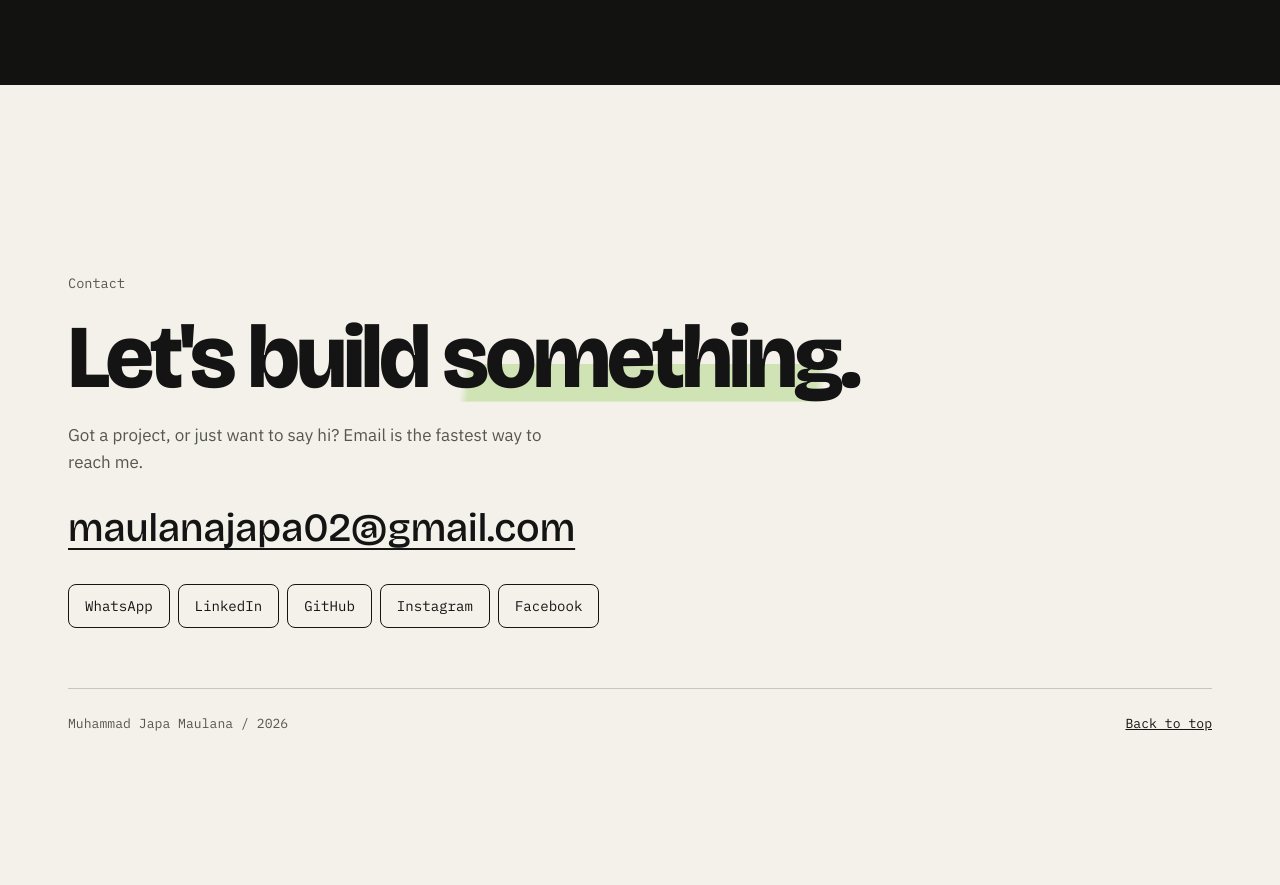
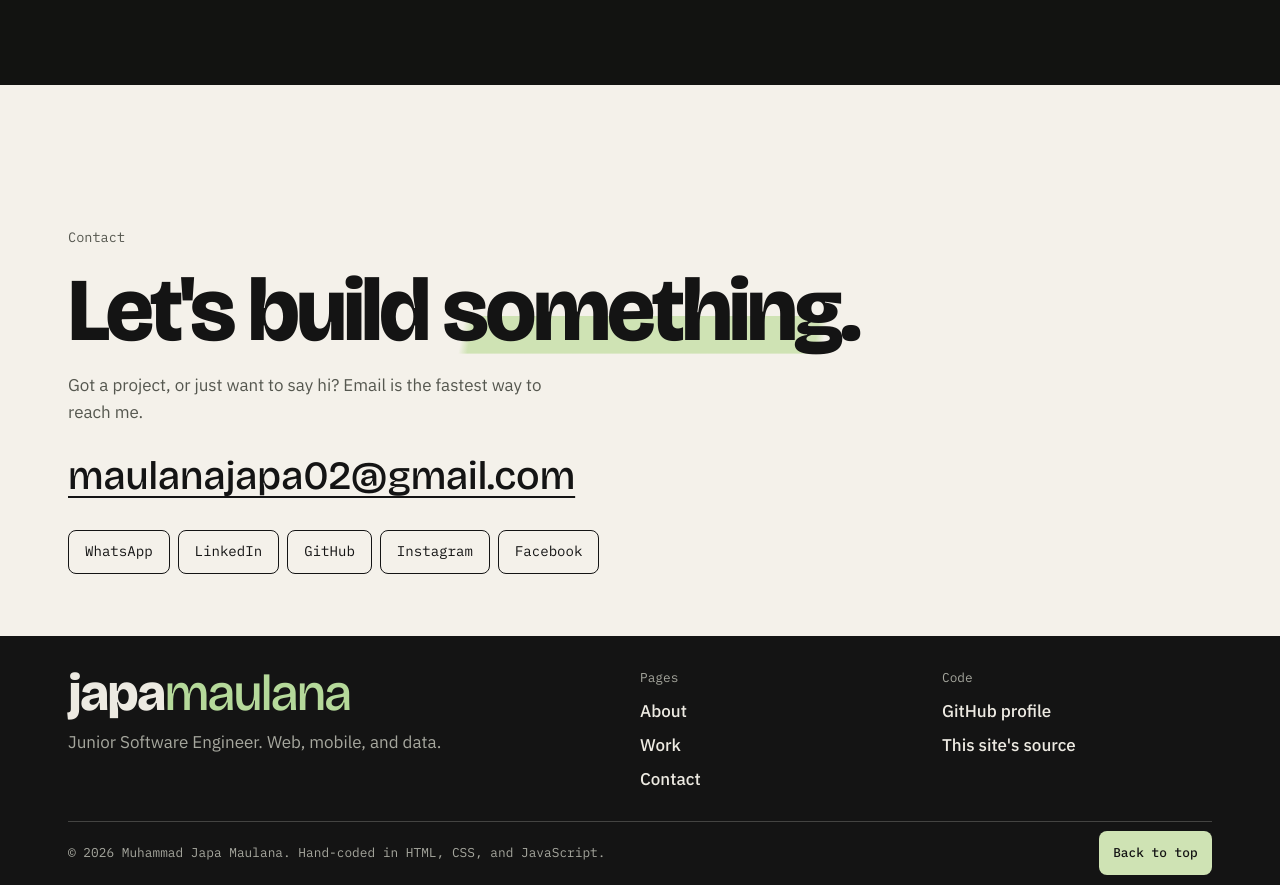
Before and after one commit to japamaulana/japamaulana.github.io, a plain HTML site: page index.html in a window 1280 px wide. Shown: the part 6315-7200 px from the top of the page. Drawn offline with nearby package versions, Linux system fonts and the light colour scheme.

Commit message:
Redesign the footer as a full-width dark band
- Large wordmark with a one-line role summary
- Pages and Code link columns, including a link to this site's source
- Copyright row with a mint Back to top button
- Footer sits at the bottom of the Contact screen and still fits one screen down to 1280x720

```diff
--- a/index.html
+++ b/index.html
@@ -11,7 +11,7 @@
     <link rel="preconnect" href="https://fonts.googleapis.com">
     <link rel="preconnect" href="https://fonts.gstatic.com" crossorigin>
     <link rel="stylesheet" href="https://fonts.googleapis.com/css2?family=Bricolage+Grotesque:opsz,wght@12..96,500;12..96,700;12..96,800&family=IBM+Plex+Mono:wght@400;500&family=IBM+Plex+Sans:wght@400;500;600&display=swap">
-    <link rel="stylesheet" href="style.css?v=6">
+    <link rel="stylesheet" href="style.css?v=7">
 </head>
 
 <body>
@@ -248,11 +248,37 @@
                     <li><a href="https://www.facebook.com/share/1NGmTYfRR8/?mibextid=wwXIfr" target="_blank" rel="noopener noreferrer">Facebook</a></li>
                 </ul>
 
-                <footer class="footer">
-                    <p>Muhammad Japa Maulana / 2026</p>
-                    <a href="#top">Back to top</a>
-                </footer>
             </div>
+
+            <footer class="footer">
+                <div class="wrap">
+                    <div class="footer-top">
+                        <div class="footer-brand">
+                            <a class="footer-mark" href="#top">japa<span>maulana</span></a>
+                            <p>Junior Software Engineer. Web, mobile, and data.</p>
+                        </div>
+                        <nav class="footer-nav" aria-label="Footer">
+                            <p class="footer-label">Pages</p>
+                            <ul>
+                                <li><a href="#about">About</a></li>
+                                <li><a href="#work">Work</a></li>
+                                <li><a href="#contact">Contact</a></li>
+                            </ul>
+                        </nav>
+                        <div class="footer-nav">
+                            <p class="footer-label">Code</p>
+                            <ul>
+                                <li><a href="https://github.com/japamaulana" target="_blank" rel="noopener noreferrer">GitHub profile</a></li>
+                                <li><a href="https://github.com/japamaulana/japamaulana.github.io" target="_blank" rel="noopener noreferrer">This site's source</a></li>
+                            </ul>
+                        </div>
+                    </div>
+                    <div class="footer-bottom">
+                        <p>&copy; 2026 Muhammad Japa Maulana. Hand-coded in HTML, CSS, and JavaScript.</p>
+                        <a class="footer-top-link" href="#top">Back to top</a>
+                    </div>
+                </div>
+            </footer>
         </section>
 
     </main>
--- a/style.css
+++ b/style.css
@@ -752,24 +752,118 @@ button {
     color: var(--paper);
 }
 
+/* Contact screen: message centered in the space above, footer band pinned to the bottom. */
+.contact {
+    flex-direction: column;
+    align-items: stretch;
+    padding-bottom: 0 !important;
+}
+
+.contact > .wrap {
+    flex: 1;
+    display: flex;
+    flex-direction: column;
+    justify-content: center;
+    align-items: flex-start;
+    gap: clamp(0.8rem, 2.2vh, 1.4rem);
+    padding-block: clamp(0.75rem, 3vh, 2rem);
+}
+
 .footer {
+    --focus: var(--mint-bright);
+    margin-top: auto;
+    background: var(--ink);
+    color: var(--on-night);
+}
+
+.footer-top {
+    display: grid;
+    grid-template-columns: minmax(0, 2fr) minmax(0, 1fr) minmax(0, 1fr);
+    gap: 2rem;
+    padding-block: clamp(1rem, 4vh, 2.75rem) clamp(0.75rem, 3vh, 2rem);
+}
+
+.footer-mark {
+    font-family: var(--display);
+    font-weight: 800;
+    font-size: clamp(2rem, min(4vw, 6.5vh), 3.4rem);
+    line-height: 1;
+    letter-spacing: -0.035em;
+    text-decoration: none;
+}
+
+.footer-mark span {
+    font-weight: 500;
+    color: var(--mint-bright);
+}
+
+.footer-brand p {
+    margin-top: 0.6rem;
+    color: var(--on-night-muted);
+}
+
+.footer-label {
+    font-family: var(--mono);
+    font-size: 0.8rem;
+    color: var(--on-night-muted);
+}
+
+.footer-nav ul {
+    margin: 0.4rem 0 0;
+    padding: 0;
+    list-style: none;
+}
+
+.footer-nav a {
+    display: inline-flex;
+    align-items: center;
+    min-height: 34px;
+    font-weight: 500;
+    text-decoration: none;
+}
+
+.footer-nav a:hover {
+    color: var(--mint-bright);
+    text-decoration: underline;
+    text-underline-offset: 4px;
+}
+
+.footer-bottom {
     display: flex;
     flex-wrap: wrap;
+    align-items: center;
     justify-content: space-between;
-    align-items: center;
     gap: 0.25rem 1.5rem;
-    width: 100%;
-    margin-top: clamp(1.5rem, 5vh, 3.5rem);
-    padding-top: 0.75rem;
-    border-top: 1px solid rgba(20, 20, 20, 0.2);
+    padding-block: 0.6rem;
+    border-top: 1px solid var(--night-line);
     font-family: var(--mono);
-    font-size: 0.82rem;
-    color: var(--muted);
+    font-size: 0.8rem;
+    color: var(--on-night-muted);
 }
 
-.footer a {
+.footer-top-link {
     display: inline-flex;
     align-items: center;
     min-height: 44px;
+    padding-inline: 0.9rem;
     color: var(--ink);
+    background: var(--mint);
+    border-radius: 8px;
+    text-decoration: none;
+    font-weight: 500;
+    transition: background-color 0.15s ease;
 }
+
+.footer-top-link:hover {
+    background: var(--mint-bright);
+}
+
+@media (max-width: 760px) {
+    .footer-top {
+        grid-template-columns: 1fr 1fr;
+    }
+
+    .footer-brand {
+        grid-column: 1 / -1;
+    }
+}
```
